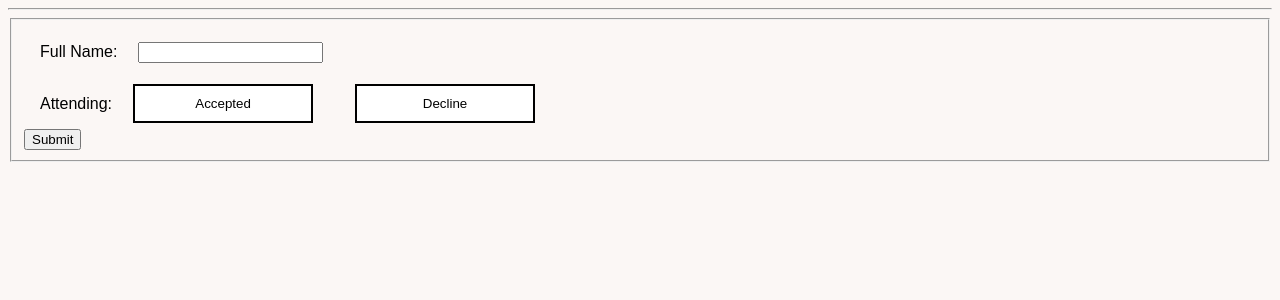
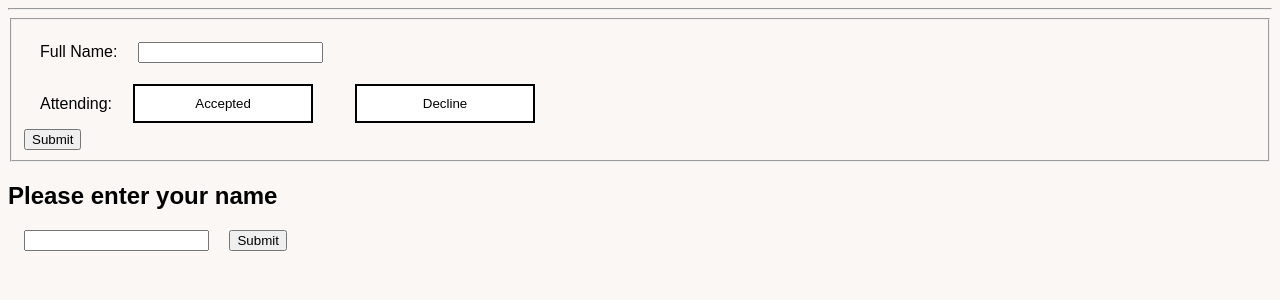
Before and after one commit to AustinMcLean/AuSam, a Django app: template main_app/templates/rsvp.html in a window 1280 px wide. Shown: the part 219-519 px from the top of the page. Run offline with Django 3.2, Linux system fonts and the light colour scheme; the template is opened without the code that fills it, so the values that code supplies are empty.

Commit message:
basic, working invite fetching

```diff
--- a/main_app/templates/rsvp.html
+++ b/main_app/templates/rsvp.html
@@ -22,8 +22,55 @@
 
 
         </fieldset>
+    </form>
+
+    <div id="nameModal" class="modal">
+        <div class="modal-content">
+          <h2>Please enter your name</h2>
+          <form id="name-form">
+            <input type="text" id="name-input" required>
+            <button type="submit">Submit</button>
+          </form>
+        </div>
+      </div>
 
     <script>
+        // Show the modal when the page loads
+        window.onload = function() {
+            document.getElementById('nameModal').style.display = 'block';
+        };
+
+        // When the name form is submitted, send an AJAX request to the server
+        document.getElementById('name-form').addEventListener('submit', function(e) {
+            e.preventDefault();
+
+            var name = document.getElementById('name-input').value;
+
+            fetch('/get_invite?name=' + name)
+            .then(response => response.json())
+            .then(data => {
+                // Populate the form fields with the received data
+                document.getElementById('full-name').value = data.fullName;
+                document.getElementById('attendingInput').value = data.attending;
+
+                // Toggle the buttons based on the attending value
+                var acceptedButton = document.getElementById('acceptedButton');
+                var declineButton = document.getElementById('declineButton');
+
+                if (data.attending === 'accepted') {
+                    acceptedButton.classList.add('selected');
+                    declineButton.classList.remove('selected');
+                }
+                else if (data.attending === 'decline') {
+                    acceptedButton.classList.remove('selected');
+                    declineButton.classList.add('selected');
+                }
+
+                // Close the modal
+                document.getElementById('nameModal').style.display = 'none';
+            });
+        });
+
         function handleButtonClick(option) {
             // Update the hidden input value based on the clicked button
             document.getElementById('attendingInput').value = option;
@@ -33,7 +80,6 @@
             document.getElementById('declineButton').classList.toggle('selected', option === 'decline');
         }
     </script>
-    </form>
 
 </body>
 
--- a/main_app/urls.py
+++ b/main_app/urls.py
@@ -12,4 +12,5 @@ urlpatterns = [
     path("photos/", views.photos, name="photos"),
     path('submit-rsvp/', views.submit_rsvp, name="submit_rsvp"),
     path('password_entry/', views.password_entry, name='password_entry'),
+    path('get_invite/', views.get_invite, name='get_invite'),
 ]
```
Also changed, not shown: main_app/views.py (+20 -0 lines). Lines whose indentation alone changed are shown as unchanged.
